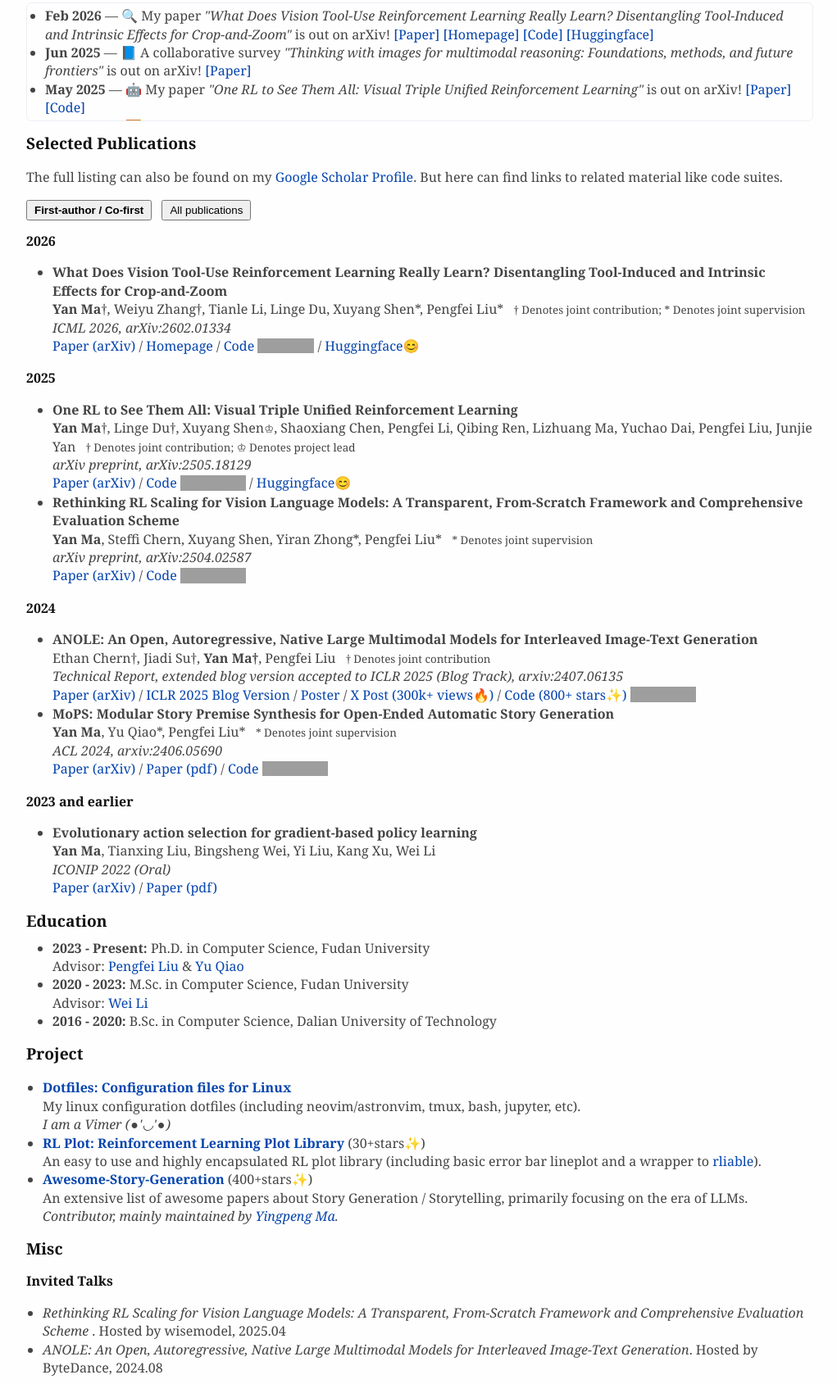
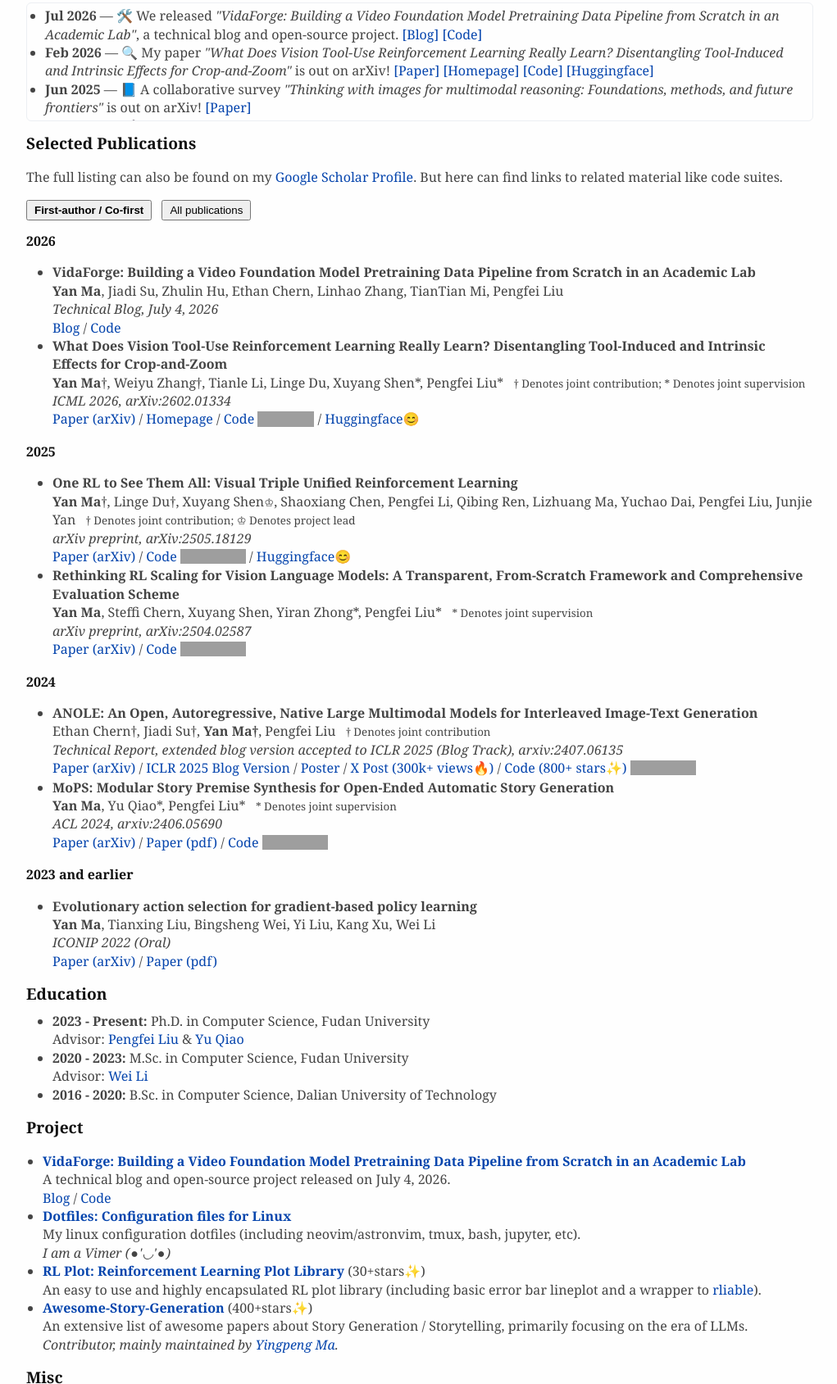
Before and after one commit to YanMaaaa/YanMaaaa.github.io, a website: page index.html in a window 1280 px wide. Shown: the part 598-2287 px from the top of the page at 82% size, without its empty margins (128-1149 px from the left). Drawn offline with Linux system fonts and the light colour scheme; grey boxes are pictures that could not be loaded.

Commit message:
Sync CV and homepage updates

```diff
--- a/index.html
+++ b/index.html
@@ -555,6 +555,7 @@
 <h4 id="news" class="section-heading">News</h4>
 <div id="news-scroll-window" class="news-scroll-window manual-news-scroll">
 <ul id="news-list" class="disc-list">
+  <li><strong>Jul 2026</strong> — 🛠️ We released <em>"VidaForge: Building a Video Foundation Model Pretraining Data Pipeline from Scratch in an Academic Lab"</em>, a technical blog and open-source project. <a href="https://yanmaaaaaa.notion.site/vidaforge">[Blog]</a> <a href="https://github.com/GAIR-NLP/VidaForge">[Code]</a></li>
   <li><strong>Feb 2026</strong> — 🔍 My paper <em>"What Does Vision Tool-Use Reinforcement Learning Really Learn? Disentangling Tool-Induced and Intrinsic Effects for Crop-and-Zoom"</em> is out on arXiv! <a href="https://arxiv.org/abs/2602.01334">[Paper]</a> <a href="https://gair-nlp.github.io/Med/">[Homepage]</a> <a href="https://github.com/GAIR-NLP/Med">[Code]</a> <a href="https://huggingface.co/collections/ManTle/med">[Huggingface]</a></li>
   <li><strong>Jun 2025</strong> — 📘 A collaborative survey <em>"Thinking with images for multimodal reasoning: Foundations, methods, and future frontiers"</em> is out on arXiv! <a href="https://arxiv.org/abs/2506.23918">[Paper]</a></li>
   <li><strong>May 2025</strong> — 🤖 My paper <em>"One RL to See Them All: Visual Triple Unified Reinforcement Learning"</em> is out on arXiv! <a href="https://arxiv.org/abs/2505.18129">[Paper]</a> <a href="https://github.com/MiniMax-AI/One-RL-to-See-Them-All">[Code]</a></li>
@@ -624,6 +625,19 @@
   <!-- Maintain publications here. Each item is defined once and rendered into both filtered views. -->
   <!-- data-first-author should be true for first-author and co-first papers. -->
   <!-- data-sort-date uses YYYY-MM-DD and is used for ordering within each year. -->
+  <template class="pub-template" data-year="2026" data-first-author="true" data-sort-date="2026-07-04">
+    <li><div class="line-block" id="pub-vidaforge">
+    <strong>
+    VidaForge: Building a Video Foundation Model Pretraining Data Pipeline from Scratch in an Academic Lab
+    </strong>
+    <br/>
+    <strong>Yan Ma</strong>, Jiadi Su, Zhulin Hu, Ethan Chern, Linhao Zhang, TianTian Mi, Pengfei Liu<br/>
+    <em>Technical Blog, July 4, 2026</em><br>
+    <a href="https://yanmaaaaaa.notion.site/vidaforge">Blog</a> /
+    <a href="https://github.com/GAIR-NLP/VidaForge"> Code</a>
+    </div></li>
+  </template>
+
   <template class="pub-template" data-year="2026" data-first-author="true" data-sort-date="2026-02-01">
     <li><div class="line-block" id="pub-med">
     <strong>
@@ -980,6 +994,14 @@
 <h4 id="project" class="section-heading">Project</h4>
 <ul class="disc-list">
 <li>
+<a href="https://yanmaaaaaa.notion.site/vidaforge">
+<strong>VidaForge: Building a Video Foundation Model Pretraining Data Pipeline from Scratch in an Academic Lab</strong>
+</a><br />
+A technical blog and open-source project released on July 4, 2026.<br />
+<a href="https://yanmaaaaaa.notion.site/vidaforge">Blog</a> /
+<a href="https://github.com/GAIR-NLP/VidaForge">Code</a>
+</li>
+<li>
 <a href="https://github.com/mantle2048/.dotfiles">
 <strong>Dotfiles: Configuration files for Linux</strong>
 </a><br />
@@ -1021,7 +1043,7 @@
 </li>
 </ul>
 
-<div>Last Update: February 25, 2026</div>
+<div>Last Update: July 5, 2026</div>
 <p class="site-credit">
 Website template adapted from <a href="http://joschu.net/index.html" target="_blank">joschu.net</a>.
 </p>
```
Also changed, not shown: 2 other files.
